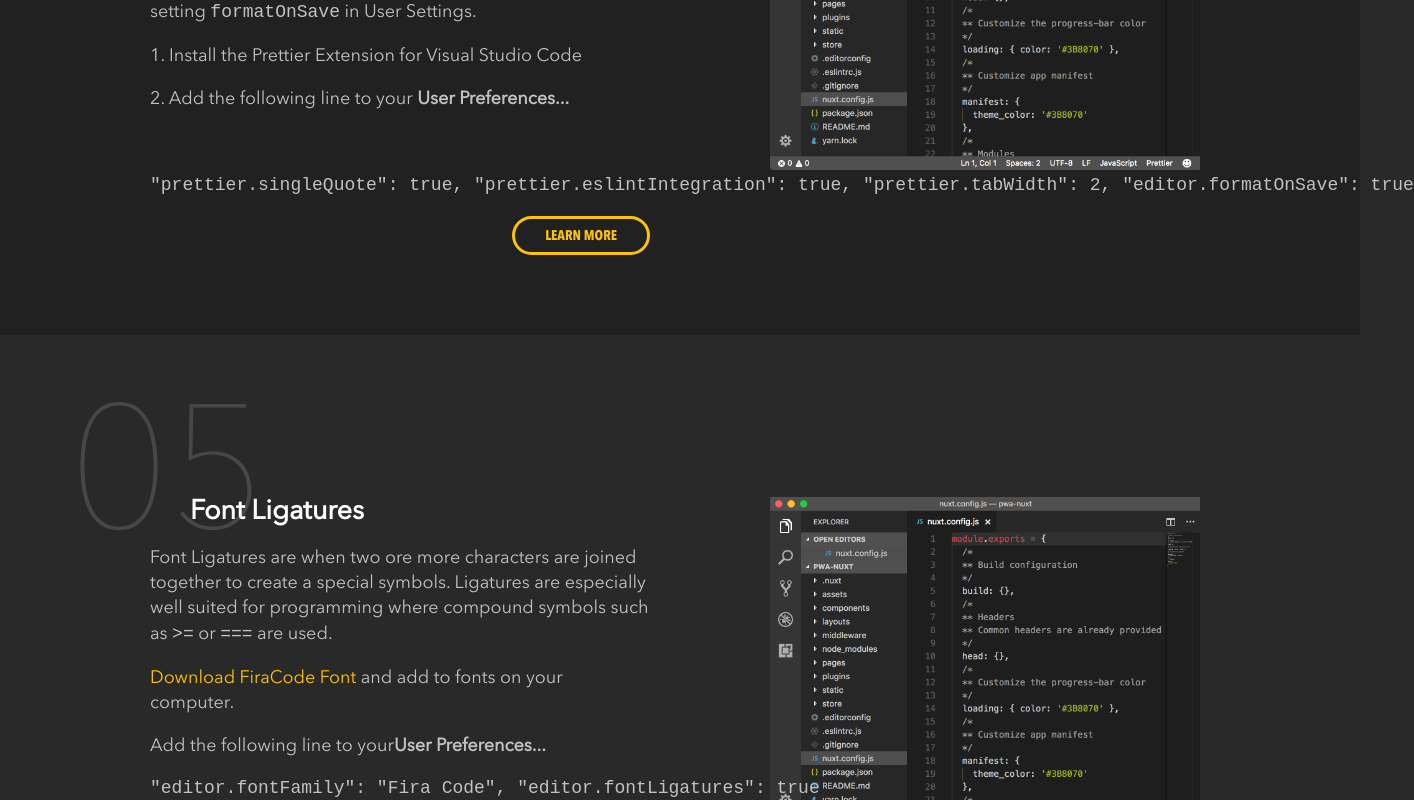
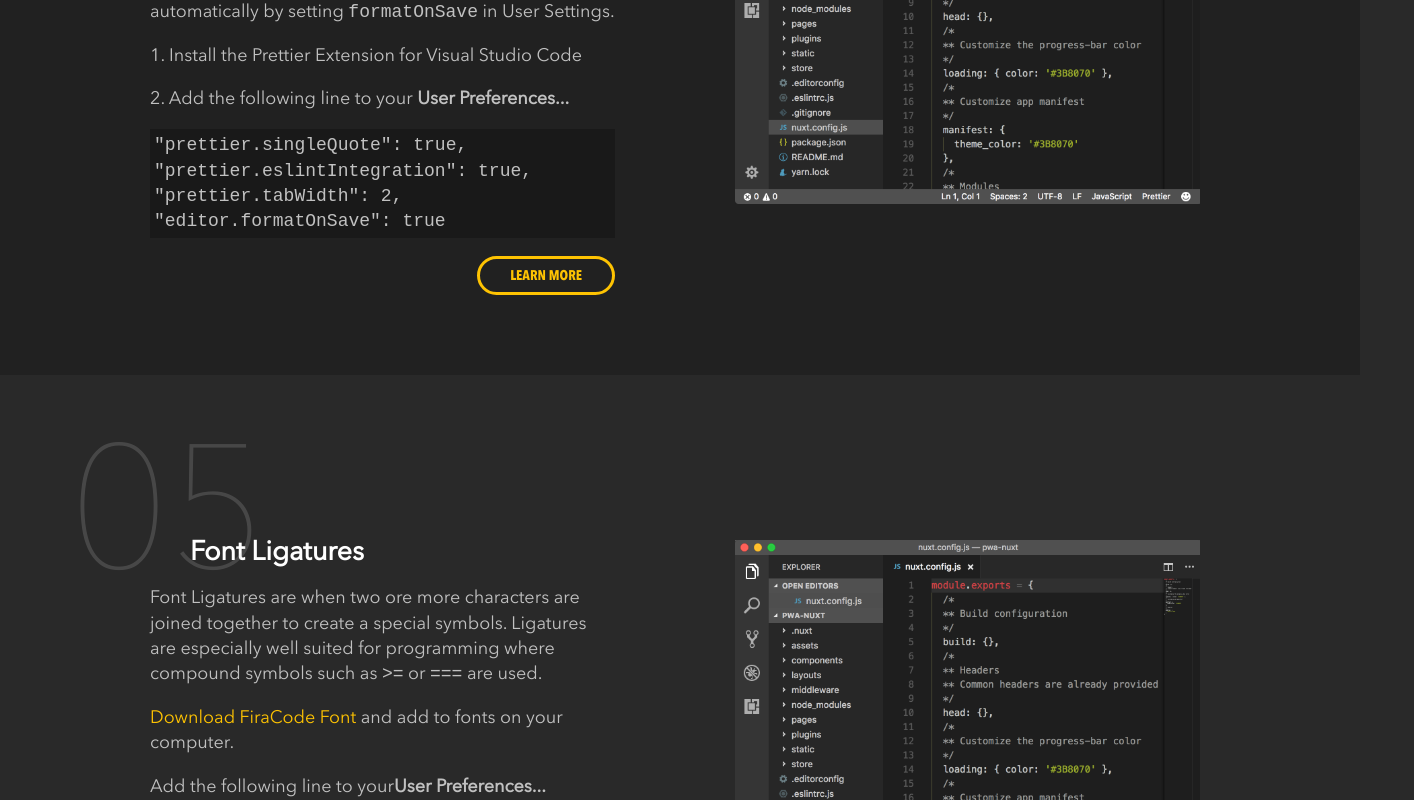
Before and after one commit to burkeholland/vscodecandothat, a Vue app: page / in a window 1280 px wide. Shown: the part 2140-2940 px from the top of the page, 1414 px wide, since content can reach past the window. Built offline with nearby package versions, Linux system fonts and the light colour scheme.

Commit message:
format code snippets

```diff
--- a/src/App.vue
+++ b/src/App.vue
@@ -43,14 +43,16 @@ export default {
         },
         {
           title: 'Prettier',
-          body:
-            '<p>Prettier is a JavaScript code formatting tool. It is paticularly useful to ensure that all developers working on a project are formatting code the same way.</p><p>Prettier has many settings that can be customized, as well as integration with ESLint. Additionally, Visual Studio Code can be configured to format code with Prettier automatically by setting <code>formatOnSave</code> in User Settings.</p><p>1. Install the Prettier Extension for Visual Studio Code</p><p>2. Add the following line to your <strong>User Preferences...</strong></p><br><pre><code class="language-javascript">"prettier.singleQuote": true, "prettier.eslintIntegration": true, "prettier.tabWidth": 2, "editor.formatOnSave": true</code></pre>',
+          body: `<p>Prettier is a JavaScript code formatting tool. It is paticularly useful to ensure that all developers working on a project are formatting code the same way.</p><p>Prettier has many settings that can be customized, as well as integration with ESLint. Additionally, Visual Studio Code can be configured to format code with Prettier automatically by setting <code>formatOnSave</code> in User Settings.</p><p>1. Install the Prettier Extension for Visual Studio Code</p><p>2. Add the following line to your <strong>User Preferences...</strong></p><pre><code class="language-javascript">"prettier.singleQuote": true,
+"prettier.eslintIntegration": true,
+"prettier.tabWidth": 2,
+"editor.formatOnSave": true</code></pre>`,
           video: 'https://codevids.azureedge.net/videos/prettier.mp4'
         },
         {
           title: 'Font Ligatures',
-          body:
-            '<p>Font Ligatures are when two ore more characters are joined together to create a special symbols. Ligatures are especially well suited for programming where compound symbols such as <code>>=</code> or <code>===</code> are used.</p><p><a class="has-text-weight-bold" href="https://github.com/tonsky/FiraCode">Download FiraCode Font</a> and add to fonts on your computer.</p><p>Add the following line to your<strong>User Preferences...</strong></p><pre><code class="language-javascript">"editor.fontFamily": "Fira Code", "editor.fontLigatures": true</code></pre>',
+          body: `<p>Font Ligatures are when two ore more characters are joined together to create a special symbols. Ligatures are especially well suited for programming where compound symbols such as <code>>=</code> or <code>===</code> are used.</p><p><a class="has-text-weight-bold" href="https://github.com/tonsky/FiraCode">Download FiraCode Font</a> and add to fonts on your computer.</p><p>Add the following line to your<strong>User Preferences...</strong></p><pre><code class="language-javascript">"editor.fontFamily": "Fira Code",
+"editor.fontLigatures": true</code></pre>`,
           video: 'https://codevids.azureedge.net/videos/font-ligatures.mp4'
         }
       ]
@@ -213,4 +215,9 @@ button:hover {
 .dark:nth-of-type(even) {
   background: #212121;
 }
+
+pre {
+  padding: 4px;
+  background: #191919;
+}
 </style>
```
